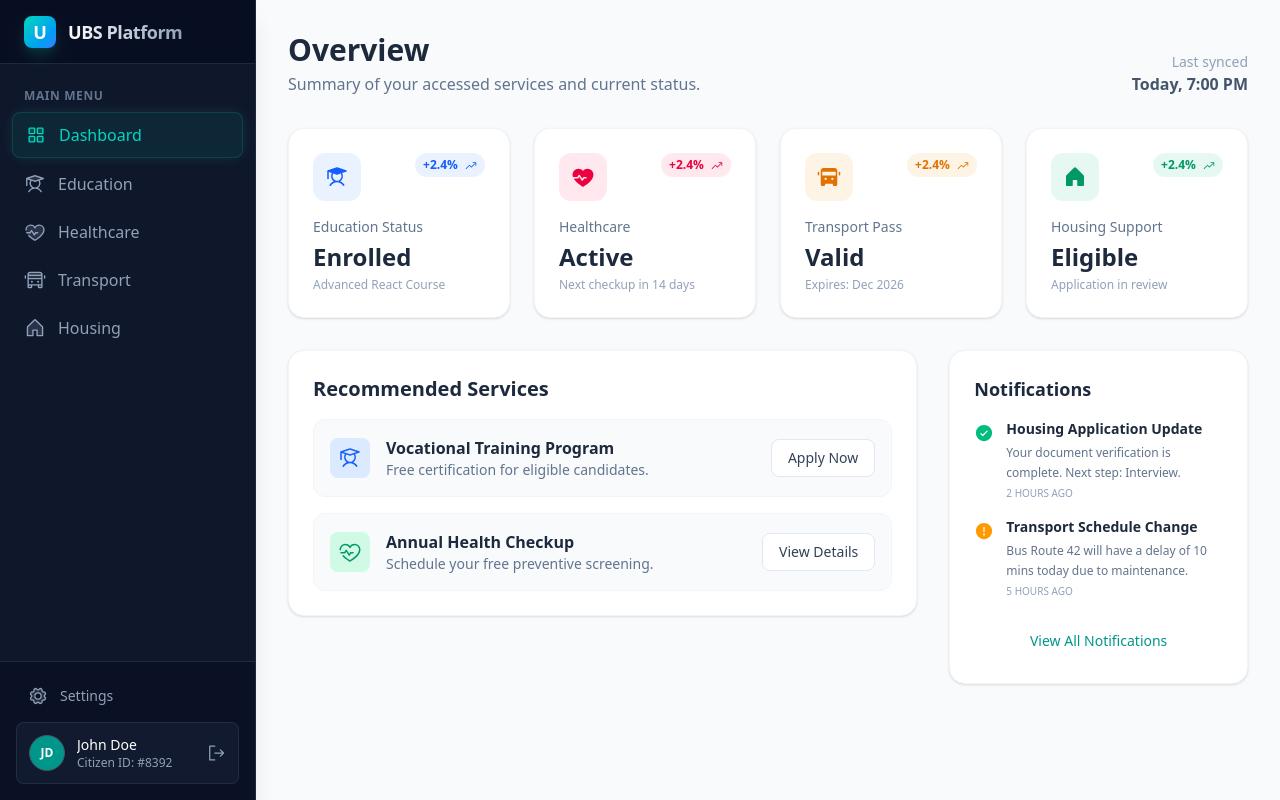
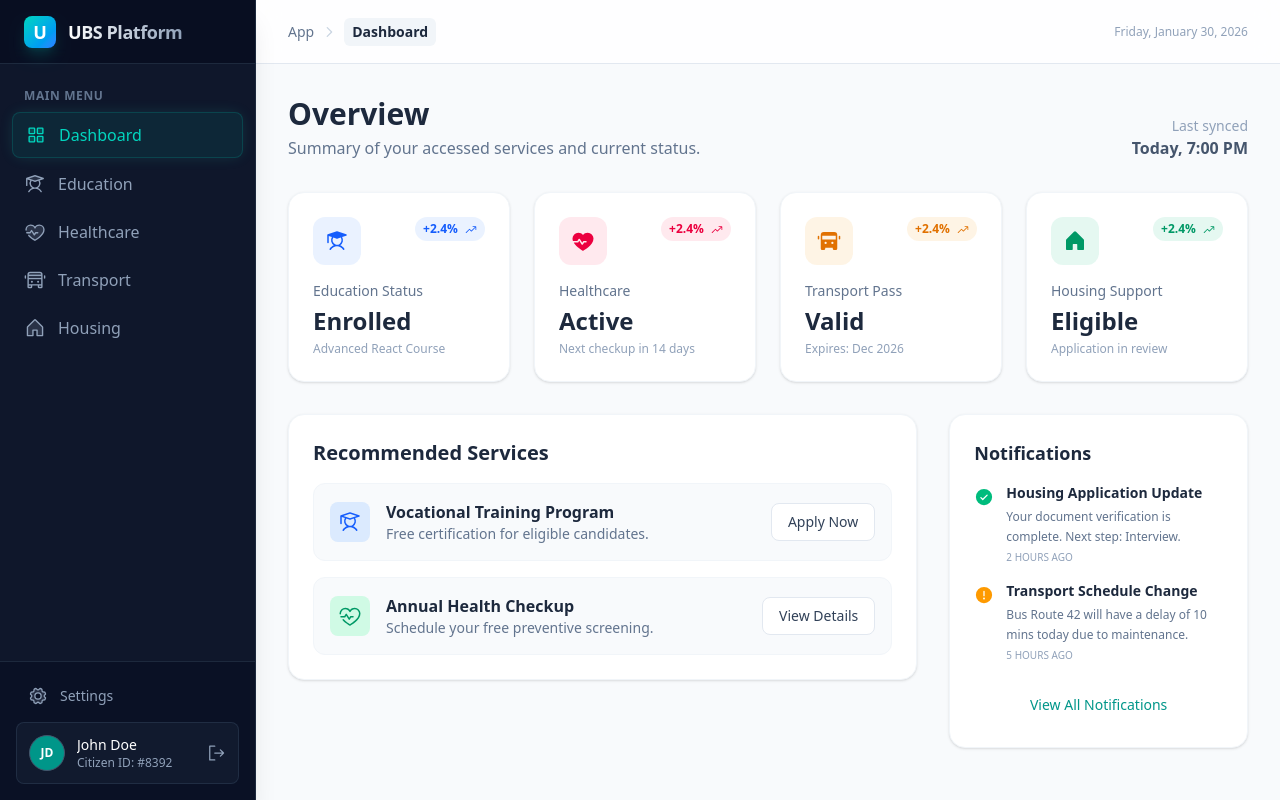
Before and after one commit to MVigneshayyanar/SYNERGIA-Connect, a React (Vite) app: page / in a window 1280 px wide. Built offline with nearby package versions, Linux system fonts and the light colour scheme.

Commit message:
Animation added

```diff
--- a/package.json
+++ b/package.json
@@ -15,6 +15,7 @@
     "@radix-ui/react-separator": "^1.1.8",
     "@radix-ui/react-slot": "^1.2.4",
     "@radix-ui/react-tooltip": "^1.2.8",
+    "framer-motion": "^12.29.2",
     "react": "^19.2.0",
     "react-dom": "^19.2.0",
     "react-router-dom": "^7.13.0"
--- a/src/layouts/MainLayout.jsx
+++ b/src/layouts/MainLayout.jsx
@@ -1,15 +1,63 @@
-import { Outlet } from "react-router-dom";
+import { Outlet, useLocation } from "react-router-dom";
 import Sidebar from "../components/Sidebar";
+import { AnimatePresence, motion } from "framer-motion";
+import { CaretRight } from "@phosphor-icons/react";
 
 const MainLayout = () => {
-    return (
-        <div className="flex min-h-screen bg-slate-50 text-slate-900 font-sans">
-            <Sidebar />
-            <main className="flex-1 ml-64 p-8 overflow-y-auto h-screen">
-                <Outlet />
-            </main>
+  const location = useLocation();
+
+  // Helper to get readable title from path
+  const getPageTitle = (path) => {
+    if (path === "/") return "Dashboard";
+    return path.substring(1).charAt(0).toUpperCase() + path.slice(2);
+  };
+
+  const currentTitle = getPageTitle(location.pathname);
+
+  return (
+    <div className="flex min-h-screen bg-slate-50 text-slate-900 font-sans overflow-hidden">
+      <Sidebar />
+
+      {/* Main Content Wrapper */}
+      <main className="flex-1 ml-64 h-screen flex flex-col relative w-full">
+        {/* Top Navigation Header */}
+        <header className="h-16 min-h-[4rem] bg-white/80 backdrop-blur-md border-b border-slate-200 px-8 flex items-center justify-between sticky top-0 z-10 w-full">
+          <div className="flex items-center space-x-2 text-sm text-slate-500">
+            <span className="hover:text-slate-700 transition-colors">App</span>
+            <CaretRight size={14} weight="bold" className="text-slate-300" />
+            <span className="font-semibold text-slate-800 bg-slate-100 px-2 py-1 rounded-md">
+              {currentTitle}
+            </span>
+          </div>
+          {/* Right side of header (optional: date, notifications, etc) */}
+          <div className="text-xs font-medium text-slate-400">
+            {new Date().toLocaleDateString(undefined, {
+              weekday: "long",
+              year: "numeric",
+              month: "long",
+              day: "numeric",
+            })}
+          </div>
+        </header>
+
+        {/* Scrollable Page Content */}
+        <div className="flex-1 overflow-y-auto p-8 scroll-smooth">
+          <AnimatePresence mode="wait">
+            <motion.div
+              key={location.pathname}
+              initial={{ opacity: 0, y: 10, scale: 0.98 }}
+              animate={{ opacity: 1, y: 0, scale: 1 }}
+              exit={{ opacity: 0, y: -10, scale: 0.98 }}
+              transition={{ duration: 0.25, ease: "easeOut" }}
+              className="bg-transparent"
+            >
+              <Outlet />
+            </motion.div>
+          </AnimatePresence>
         </div>
-    );
+      </main>
+    </div>
+  );
 };
 
 export default MainLayout;
```
Also changed, not shown: 1 other file (tests, documents, lock files or other folders).
